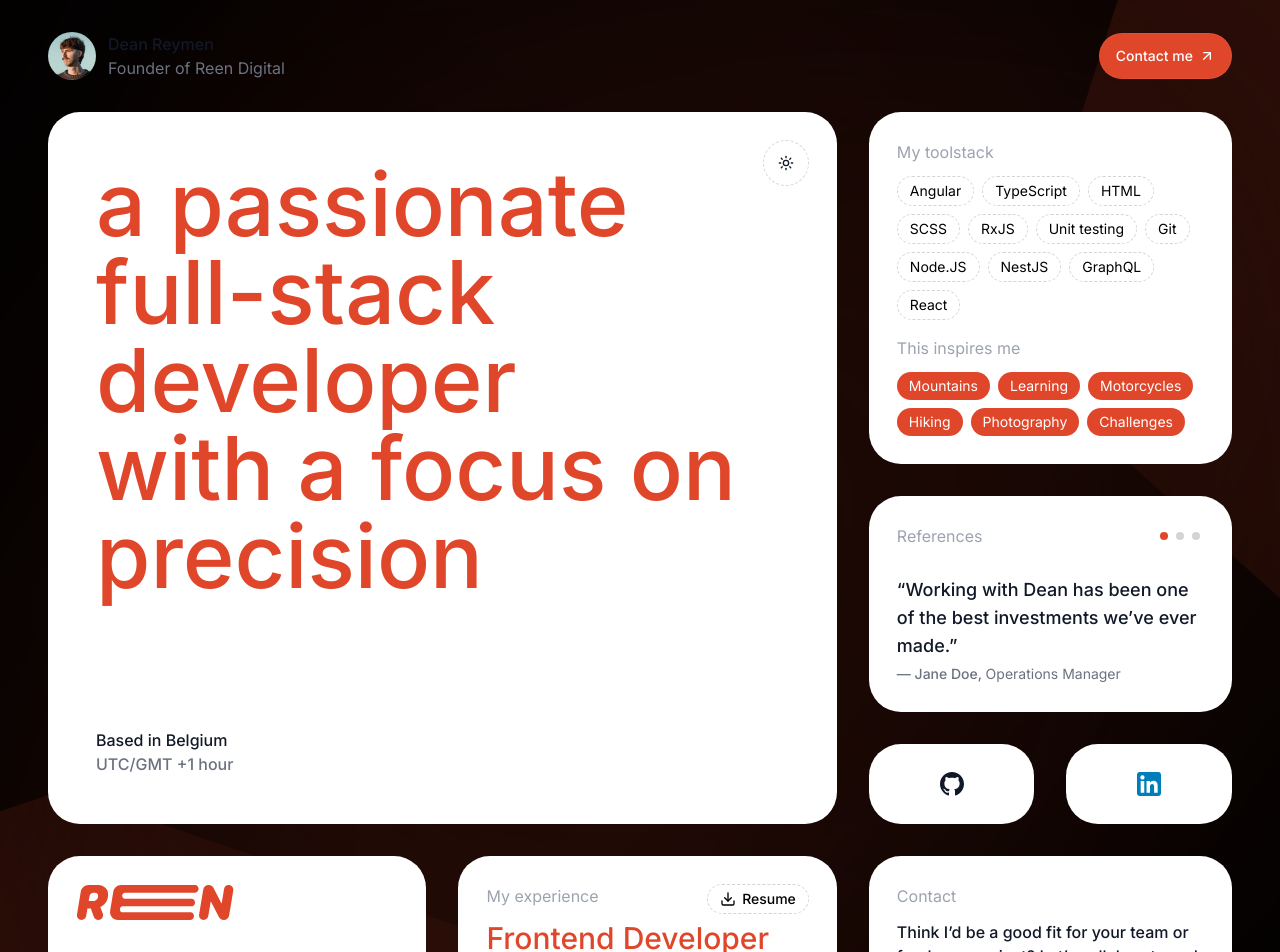
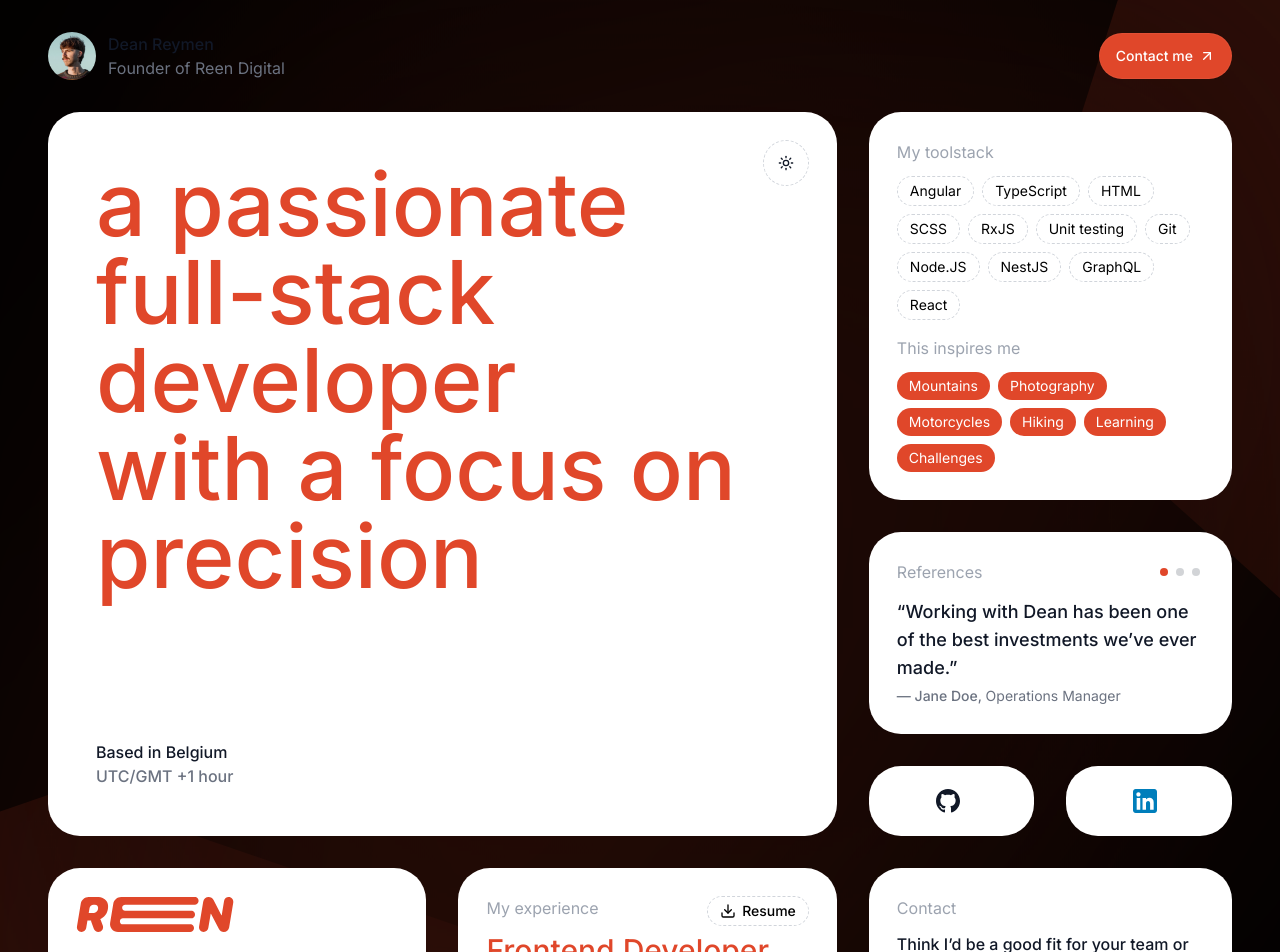
Before and after one commit to deenr/portfolio, a React (Vite) app: page / in a window 1280 px wide. Shown: the top 952 px of the page. Built offline with nearby package versions, Linux system fonts and the light colour scheme.

Commit message:
chore: socials animations and references swipe surface improvement

```diff
--- a/src/components/GitHubSocial.tsx
+++ b/src/components/GitHubSocial.tsx
@@ -2,10 +2,15 @@ import { GitHub } from './icons/GitHub';
 
 export function GitHubSocial({ className }: { className?: string }) {
   return (
-    <a className={className} href="https://github.com/deenr/" target="_blank" rel="noopener noreferrer">
-      <section className="group w-full p-7 flex flex-row gap-2 items-center justify-center bg-white dark:bg-black dark:bg-opacity-50 rounded-[32px] cursor-pointer">
-        <GitHub className="w-6 h-6 text-gray-900 dark:text-white" />
-        <p className="hidden group-hover:block text-gray-900 dark:text-white text-sm font-medium">Follow me</p>
+    <a
+      className={`group w-full flex items-center justify-center min-h-[70px] bg-white dark:bg-black dark:bg-opacity-50 rounded-[32px] cursor-pointer overflow-hidden  ${className}`}
+      href="https://github.com/deenr/"
+      target="_blank"
+      rel="noopener noreferrer"
+    >
+      <section className="w-fit h-full flex items-center justify-center transition-all duration-300 ease-in-out">
+        <GitHub className="w-6 h-6 text-gray-900 dark:text-white flex-shrink-0" />
+        <p className="ml-2 text-gray-900 dark:text-white text-sm font-medium w-0 group-hover:w-full overflow-hidden whitespace-nowrap transition-all duration-300 ease-in-out">Follow me</p>
       </section>
     </a>
   );
--- a/src/components/LinkedInSocial.tsx
+++ b/src/components/LinkedInSocial.tsx
@@ -2,10 +2,15 @@ import { LinkedIn } from './icons/LinkedIn';
 
 export function LinkedInSocial({ className }: { className?: string }) {
   return (
-    <a className={className} href="https://www.linkedin.com/in/dean-reymen/" target="_blank" rel="noopener noreferrer">
-      <section className="group w-full p-7 flex flex-row gap-2 items-center justify-center bg-white dark:bg-black dark:bg-opacity-50 rounded-[32px] cursor-pointer">
-        <LinkedIn className="w-6 h-6 text-gray-900 dark:text-white" />
-        <p className="hidden group-hover:block text-gray-900 dark:text-white text-sm font-medium">Let's connect</p>
+    <a
+      className={`group w-full flex items-center justify-center min-h-[70px] bg-white dark:bg-black dark:bg-opacity-50 rounded-[32px] cursor-pointer overflow-hidden  ${className}`}
+      href="https://www.linkedin.com/in/dean-reymen/"
+      target="_blank"
+      rel="noopener noreferrer"
+    >
+      <section className="w-fit h-full flex gap-2 items-center justify-center transition-all duration-300 ease-in-out">
+        <LinkedIn className="w-6 h-6 text-gray-900 dark:text-white flex-shrink-0" />
+        <p className="text-gray-900 dark:text-white text-sm font-medium w-0 group-hover:w-full overflow-hidden whitespace-nowrap transition-all duration-300 ease-in-out">Let's connect</p>
       </section>
     </a>
   );
--- a/src/components/References.tsx
+++ b/src/components/References.tsx
@@ -32,12 +32,11 @@ export function References({ className }: { className?: string }) {
   ];
 
   return (
-    <section className={`w-full py-7 flex flex-col bg-white dark:bg-black dark:bg-opacity-50 rounded-[32px] ${className}`}>
-      <div className="px-7 flex flex-row justify-between">
-        <h3 className="text-gray-400 dark:text-gray-300 text-base font-regular">References</h3>
-        <div className="flex flex-row">
+    <section className={`relative w-full flex flex-col bg-white dark:bg-black dark:bg-opacity-50 rounded-[32px] ${className}`}>
+      <h3 className="absolute z-10 top-7 left-7 text-gray-400 dark:text-gray-300 text-base font-regular">References</h3>
+      <div className="absolute z-10 top-7 right-7 flex flex-row">
         {references.map((_, index) => (
-            <button key={index} aria-label={`Go to reference ${index}`} type="button" className="group cursor-pointer px-1" onClick={() => swiper?.slideTo(index)}>
+          <button key={index} aria-label={`Go to reference ${index}`} type="button" className="group h-6 cursor-pointer px-1" onClick={() => swiper?.slideTo(index)}>
             {index === referenceIndex ? (
               <div className="w-2 h-2 rounded-full bg-primary-500 cursor-pointer"></div>
             ) : (
@@ -46,11 +45,11 @@ export function References({ className }: { className?: string }) {
           </button>
         ))}
       </div>
-      </div>
-      <Swiper className="w-full mt-4" loop onSlideChange={({ realIndex }) => setReferenceIndex(realIndex)} onSwiper={setSwiper}>
+      <div className="absolute h-full pt-7 px-7 flex flex-row justify-between"></div>
+      <Swiper className="w-full" loop onSlideChange={({ realIndex }) => setReferenceIndex(realIndex)} onSwiper={setSwiper}>
         {references.map((reference, index) => (
-          <SwiperSlide key={index} className="h-fit px-7">
-            <p className="mt-3 text-gray-900 dark:text-white text-lg font-medium">“{reference.text}”</p>
+          <SwiperSlide key={index} className="h-fit pt-[66px] pb-7 px-7">
+            <p className="text-gray-900 dark:text-white text-lg font-medium">“{reference.text}”</p>
             <div className="mt-1 flex flex-col text-gray-500 dark:text-gray-300 text-sm">
               <p className="font-medium">
                 — {reference.author}, <span className="font-normal">{reference.role}</span>
--- a/src/components/ToolstackAndInspiration.tsx
+++ b/src/components/ToolstackAndInspiration.tsx
@@ -1,6 +1,6 @@
 export function ToolstackAndInspiration({ className }: { className?: string }) {
   const toolstack = ['Angular', 'TypeScript', 'HTML', 'SCSS', 'RxJS', 'Unit testing', 'Git', 'Node.JS', 'NestJS', 'GraphQL', 'React'];
-  const inspirations = ['Mountains', 'Learning', 'Motorcycles', 'Hiking', 'Photography', 'Challenges'];
+  const inspirations = ['Mountains', 'Photography', 'Motorcycles', 'Hiking', 'Learning', 'Challenges'];
 
   return (
     <section className={`w-full p-7 flex flex-col gap-4 bg-white dark:bg-black dark:bg-opacity-50 rounded-[32px] ${className}`}>
```
Lines whose indentation alone changed are shown as unchanged.
